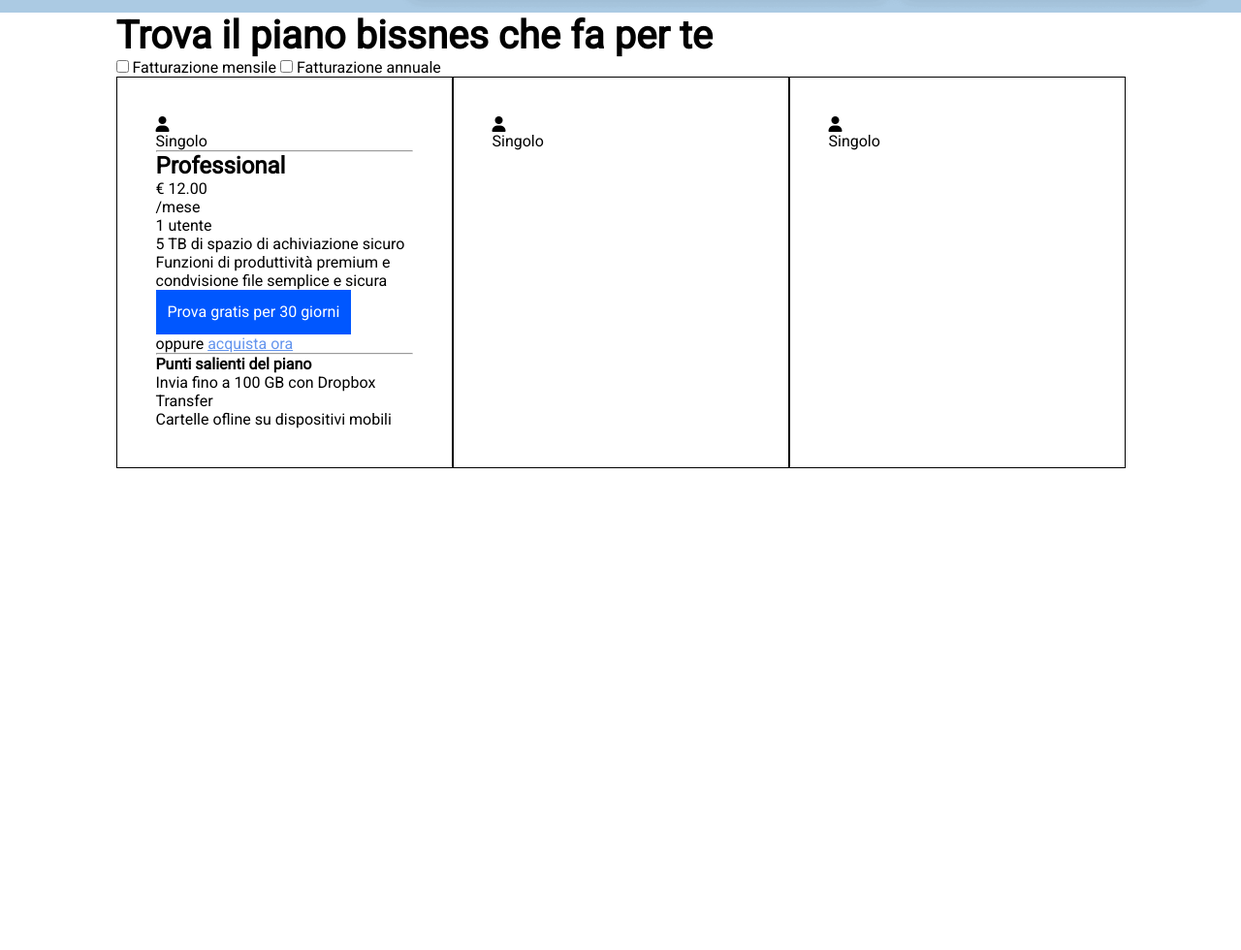
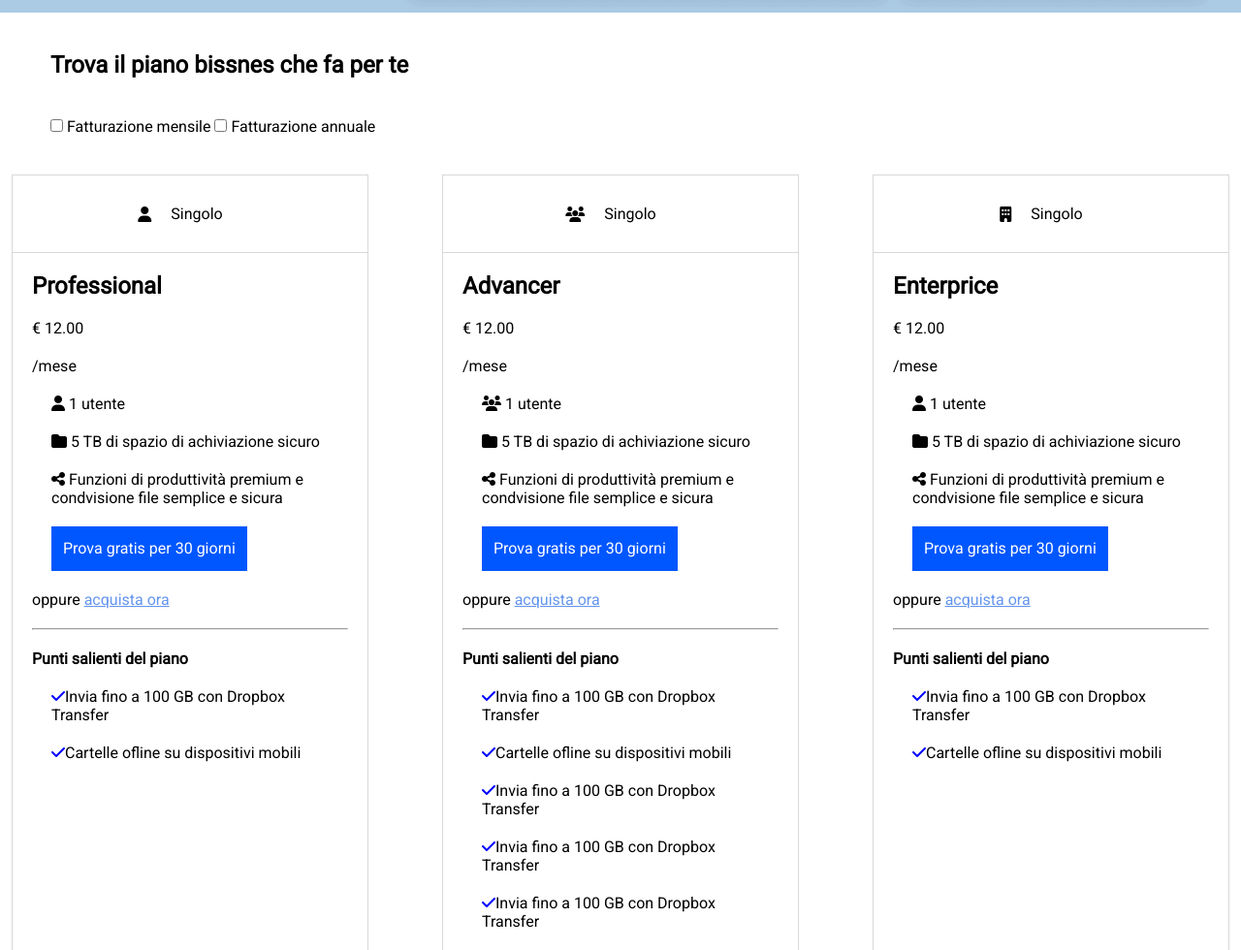
Before and after one commit to MaionePietro/htmlcss-dropbox, a plain HTML site: page index.html in a window 1280 px wide. Shown: the part 900-1880 px from the top of the page at 97% size. Before the commit the page ends 1383 px from the top, so only its background shows below. Drawn offline with Linux system fonts and the light colour scheme.

Commit message:
FIX plans +STYLE

```diff
--- a/css/style.css
+++ b/css/style.css
@@ -54,7 +54,7 @@
 }
 .section_hero h1{
     font-size: 90px;
-    font-weight: 900;
+    font-weight: 1000;
 }
 .section_hero .section__title{
     padding-top: 50px;
@@ -91,33 +91,44 @@
 
 /* SECTION PLANS */
 
-.section_plans{
-    max-width: 1041px;
-	margin: 0 auto;
+.section_plana *{
+    border: 1px dotted orange;
 }
-.title__plans{
+.container_small .row{
+    margin: 40px;
+}
+.container_small{
+    max-width: 1256px;
+    margin: 0 auto;
+}
+.container_plans{
+display: flex;
+justify-content: space-between;
+}
+.plans{
+    max-width: 368px;
+    border: 1px solid rgb(216,216,218);
+}
+.tipe_plans{
     display: flex;
     justify-content: center;
+    align-items: center;
+    border-bottom: 1px solid rgb(216,216,218);
+    padding: 10px;
 }
-.section_plans h1{
-    font-size: 40px;
-    font-weight: 900;
-}
-.row-plans{
-    display: flex;
-}
-.col-plans{
-    display: flex;
-    flex-basis: calc(100% / 3);
-    flex-direction: column;
-    border: 1px solid black;
-    padding: 40px;
+.plans *:not(.tipe_plans,.standard-link, i){
+    margin: 20px;
 }
 .standard-link{
     text-decoration:underline;
     color: cornflowerblue;
 }
-
+.check-list li::before{
+    font-family: "Font Awesome 6 Free";
+    font-weight: 900;
+    content: "\f00c";
+    color: blue;
+}
 
 /* SECTION PLANS */
 /********
--- a/index.html
+++ b/index.html
@@ -55,9 +55,8 @@
             </div>
         </section>
 
-
-        <section class="section_plans">
-            <div class="container">
+        <section class="section_plan">
+            <div class="container_small">
                 <div class="row">
                     <div class="col-title">
                         <h1>Trova il piano bissnes che fa per te</h1>
@@ -71,18 +70,30 @@
                         <label for="annuale">Fatturazione annuale</label>
                     </div>
                 </div>
-                <div class="row-plans">
-                    <div class="col-plans">
-                        <i class="fa-solid fa-user"></i>
-                        <p>Singolo</p>
-                        <hr>
+            </div>
+            <div class="container_small">
+                <div class="container_plans">
+                    <div class="plans">
+                        <div class="tipe_plans">
+                            <i class="fa-solid fa-user"></i>
+                            <p>Singolo</p>
+                        </div>
                         <h2>Professional</h2>
                         <p>€ 12.00</p>
                         <p class="sub_price">/mese</p>
                         <ul class="included-list">
-                            <li>1 utente</li>
-                            <li>5 TB di spazio di achiviazione sicuro</li>
-                            <li>Funzioni di produttività premium e condvisione file semplice e sicura</li>
+                            <li>
+                                <i class="fa-solid fa-user"></i>
+                                1 utente
+                            </li>
+                            <li>
+                                <i class="fa-solid fa-folder"></i>
+                                5 TB di spazio di achiviazione sicuro
+                            </li>
+                            <li>
+                                <i class="fa-solid fa-share-nodes"></i>
+                                Funzioni di produttività premium e condvisione file semplice e sicura
+                            </li>
                             <a class="button button__blu" href="#">Prova gratis per 30 giorni</a>
                         </ul>
                         <p>oppure <a class="standard-link" href="#">acquista ora</a></p>
@@ -92,22 +103,78 @@
                             <li>Invia fino a 100 GB con Dropbox Transfer</li>
                             <li>Cartelle ofline su dispositivi mobili</li>
                         </ul>
+                    </div>
+                    <div class="plans">
+                        <div class="tipe_plans">
+                            <i class="fa-solid fa-users"></i>
+                            <p>Singolo</p>
+                        </div>
+                        <h2>Advancer</h2>
+                        <p>€ 12.00</p>
+                        <p class="sub_price">/mese</p>
+                        <ul class="included-list">
+                            <li>
+                                <i class="fa-solid fa-users"></i>
+                                1 utente
+                            </li>
+                            <li>
+                                <i class="fa-solid fa-folder"></i>
+                                5 TB di spazio di achiviazione sicuro
+                            </li>
+                            <li>
+                                <i class="fa-solid fa-share-nodes"></i>
+                                Funzioni di produttività premium e condvisione file semplice e sicura
+                            </li>
+                        <a class="button button__blu" href="#">Prova gratis per 30 giorni</a>
+                        </ul>
+                        <p>oppure <a class="standard-link" href="#">acquista ora</a></p>
+                        <hr>
+                        <h4>Punti salienti del piano</h4>
+                        <ul class="check-list">
+                            <li>Invia fino a 100 GB con Dropbox Transfer</li>
+                            <li>Cartelle ofline su dispositivi mobili</li>
+                            <li>Invia fino a 100 GB con Dropbox Transfer</li>
+                            <li>Invia fino a 100 GB con Dropbox Transfer</li>
+                            <li>Invia fino a 100 GB con Dropbox Transfer</li>
+                        </ul>
 
                     </div>
-                    <div class="col-plans">
-                        <i class="fa-solid fa-user"></i>
-                        <p>Singolo</p>
-                    </div>
-
-                    <div class="col-plans">
-                        <i class="fa-solid fa-user"></i>
-                        <p>Singolo</p>
-
+                    <div class="plans">
+                        <div class="tipe_plans">
+                            <i class="fa-solid fa-building"></i>
+                            <p>Singolo</p>
+                        </div>
+                        <h2>Enterprice</h2>
+                        <p>€ 12.00</p>
+                        <p class="sub_price">/mese</p>
+                        <ul class="included-list">
+                            <li>
+                                <i class="fa-solid fa-user"></i>
+                                1 utente
+                            </li>
+                            <li>
+                                <i class="fa-solid fa-folder"></i>
+                                5 TB di spazio di achiviazione sicuro
+                            </li>
+                            <li>
+                                <i class="fa-solid fa-share-nodes"></i>
+                                Funzioni di produttività premium e condvisione file semplice e sicura
+                            </li>
+                        <a class="button button__blu" href="#">Prova gratis per 30 giorni</a>
+                        </ul>
+                        <p>oppure <a class="standard-link" href="#">acquista ora</a></p>
+                        <hr>
+                        <h4>Punti salienti del piano</h4>
+                        <ul class="check-list">
+                            <li>Invia fino a 100 GB con Dropbox Transfer</li>
+                            <li>Cartelle ofline su dispositivi mobili</li>
+                        </ul>
                     </div>
                 </div>
-                </div>
+
             </div>
         </section>
+
     </main>
     <footer class="debu">
 
```
